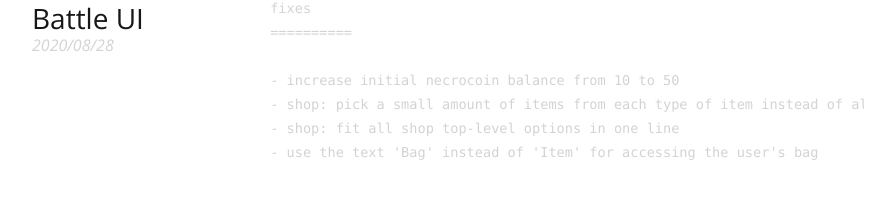
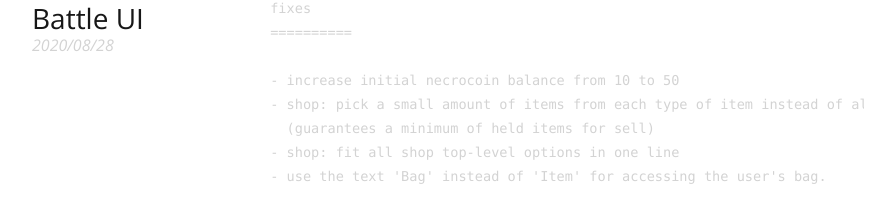
Before and after one commit to necromancers-gift/necromancers-gift.github.io, a Jekyll site: the page built from _posts/2022-03-03-update-20.md, in a window 1280 px wide and 900 px high, scrolled down 1699 px. Shown: the part 536-759 px from the top of the window, without its empty margins (22-917 px from the left). Built offline with Jekyll 4.4.1, drawn with Linux system fonts in a browser that asks for light colours; some web fonts are replaced; some of the changed text lies outside the part shown.

Commit message:
feat: maybe?

````diff
--- a/_posts/2022-03-03-update-20.md
+++ b/_posts/2022-03-03-update-20.md
@@ -73,7 +73,8 @@ fixes
 ==========
 
 - increase initial necrocoin balance from 10 to 50
-- shop: pick a small amount of items from each type of item instead of all items (guarantees a minimum of held items for sell)
+- shop: pick a small amount of items from each type of item instead of all items
+  (guarantees a minimum of held items for sell)
 - shop: fit all shop top-level options in one line
-- use the text 'Bag' instead of 'Item' for accessing the user's bag
+- use the text 'Bag' instead of 'Item' for accessing the user's bag.
 ```
````
